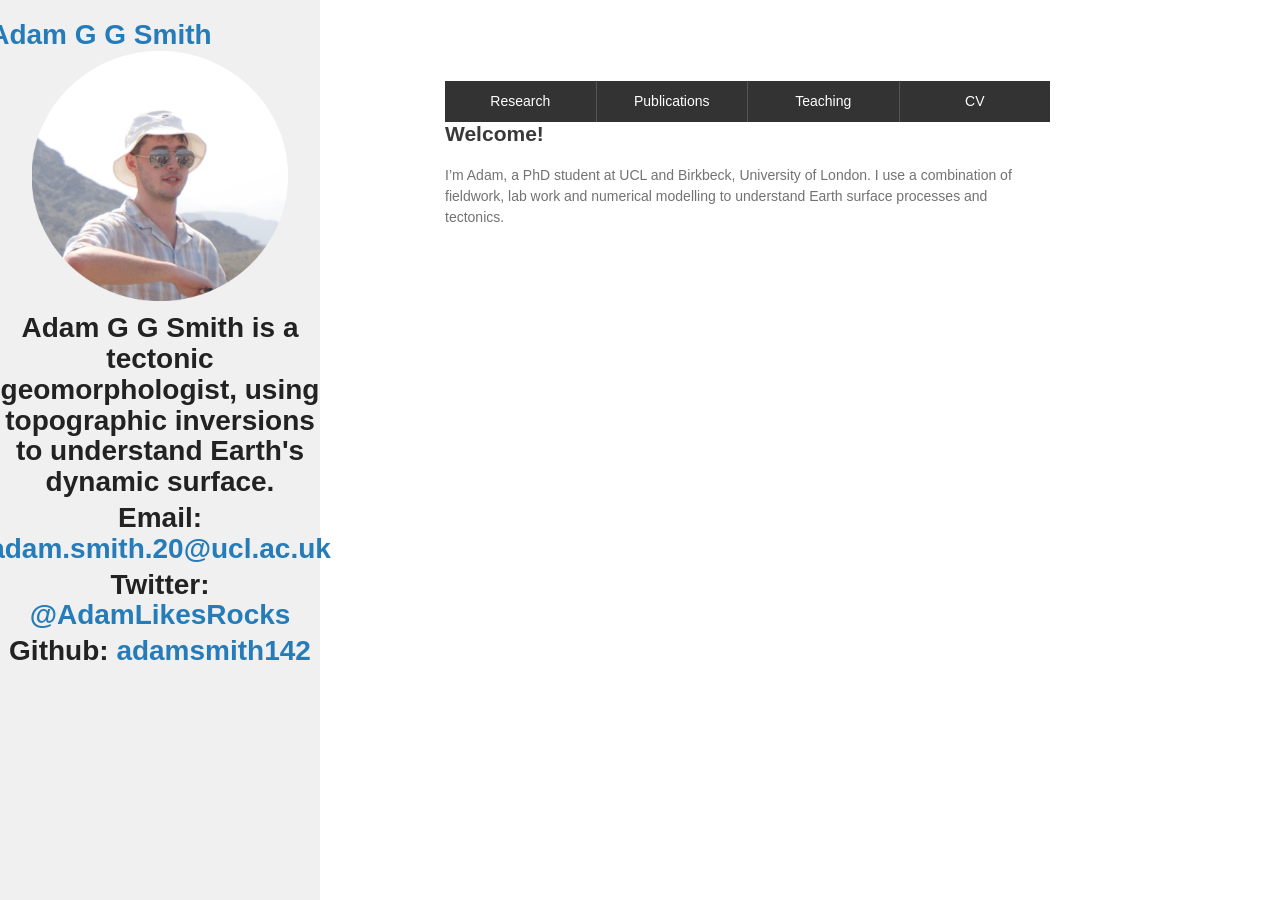
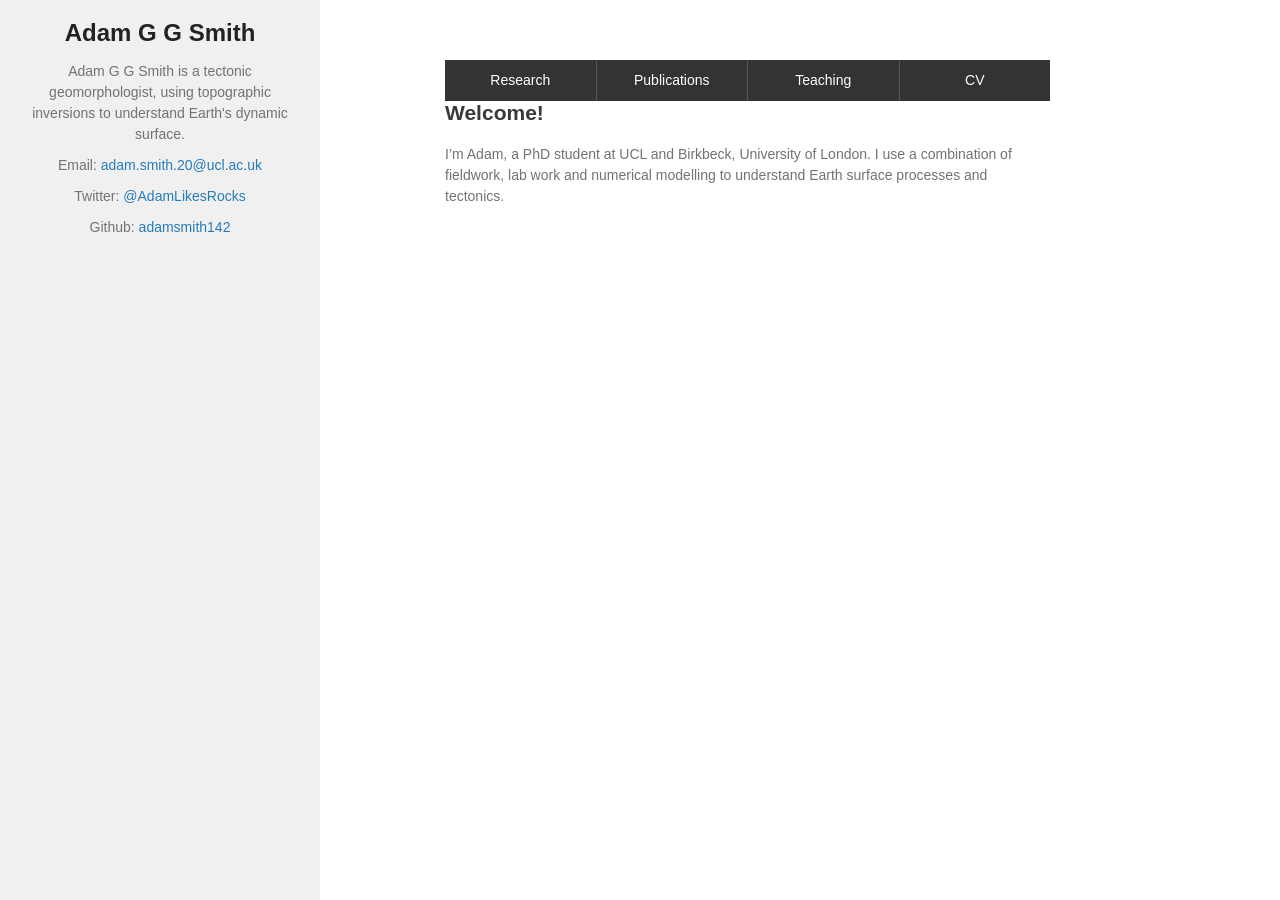
Before and after one commit to adamsmith142/adamsmith142.github.io, a Jekyll site: the page built from index.md, in a window 1280 px wide and 900 px high. Built offline with Jekyll 4.4.1, drawn with Linux system fonts in a browser that asks for light colours; our own code applies the rules of GitHub Pages for plain Markdown files.

Commit message:
Update default.html

```diff
--- a/_layouts/default.html
+++ b/_layouts/default.html
@@ -4,7 +4,7 @@
     <!-- ... (existing head content) ... -->
     <title>Adam G G Smith</title>
     <link rel="stylesheet" href="{{ "/assets/css/style.css?v=" | append: site.github.build_revision | relative_url }}">
-    <meta name="description" content="Adam G G Smith is a tectonic geomoprhologist, using topographic inversions to undertsand Earth's dynamic surface.">
+    <meta name="description" content="Adam G G Smith is a tectonic geomorphologist, using topographic inversions to understand Earth's dynamic surface.">
     <!-- ... (existing styles or links) ... -->
     <style>
         body {
@@ -36,48 +36,47 @@
         }
 
         header h1 {
-            margin-bottom: 10px; /* Add some space between title and circular logo */
+            margin-bottom: 10px;
+            font-size: 24px; /* Adjust the value as needed for the desired title font size */
         }
 
         header .circular-logo {
             width: 75%;
-            margin: 0 auto; /* Center the logo within the header */
+            margin: 0 auto;
         }
 
         header .circular-logo img {
             width: 100%;
             height: 100%;
+        }
 
-        }
         header p {
-            margin: 5px 0; /* Add some spacing between contact details and other elements */
+            margin: 5px 0;
             text-align: center;
         }
 
         main {
             flex: 1;
             width: 100%;
+            box-sizing: border-box;
+            margin-left: 25%;
+            margin-right: 0;
+            overflow-y: auto;
             padding: 20px;
             padding-top: 10px;
-            box-sizing: border-box;
-            margin-left: 25%;
-            margin-right: 0; /* Adjusted to ensure margin is only on the left */
-            overflow-y: auto;
             display: flex;
             flex-direction: column;
             text-align: left;
         }
 
-
         .tabs {
             display: flex;
-            top: = -20px;
+            top: -20px;
             background-color: #333;
             width: 100%;
             position: sticky;
             top: 0;
             z-index: 2;
-
         }
 
         .tab {
@@ -92,19 +91,14 @@
         .tab:last-child {
             border-right: none;
         }
-
-
     </style>
-    {Adam Smith}
 </head>
 <body>
     <div class="wrapper">
         <header>
-     <h1><a href="{{ "/" | absolute_url }}">{{ site.title | default: site.github.repository_name }}</a>
+            <h1>Adam G G Smith</h1>
             <div class="circular-logo">
-        {% if site.logo %}
-            <img src="{{site.logo | relative_url}}" alt="Logo" />
-        {% endif %}
+                <!-- ... (existing logo code) ... -->
             </div>
             <p>{{ site.description | default: site.github.project_tagline }}</p>
             <!-- Add your contact details here -->
```
Lines whose indentation alone changed are shown as unchanged.
